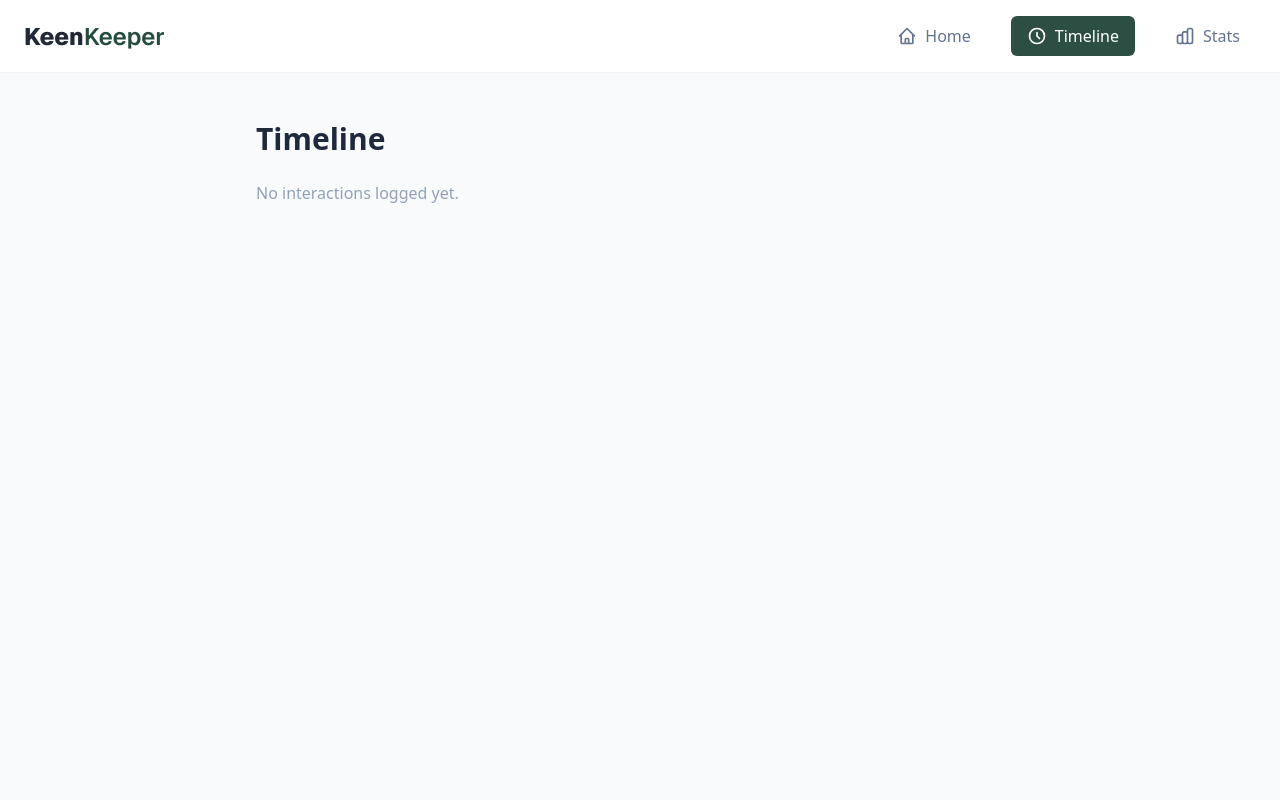
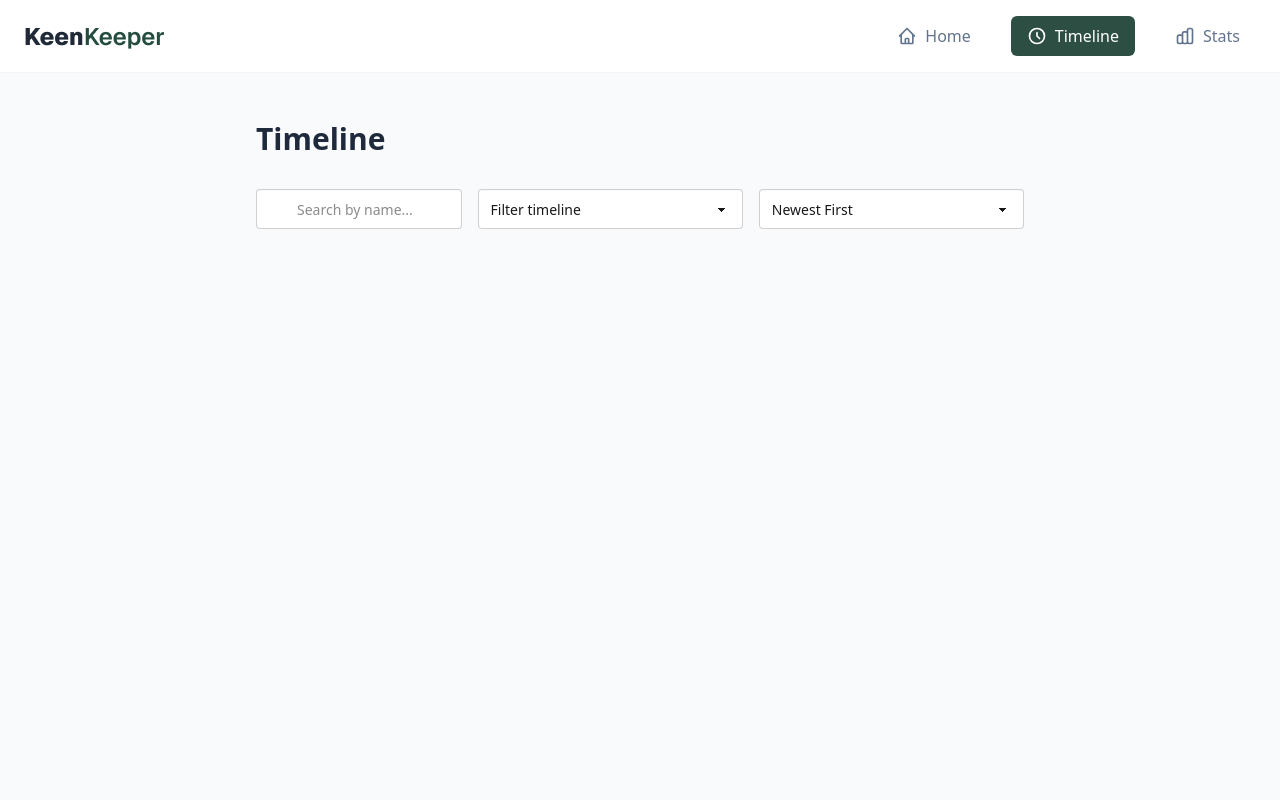
Before and after one commit to nasim20cse017/Keen-Keeper, a Next.js app: page /timeline in a window 1280 px wide. Shown: the top 800 px of the page. Built offline with nearby package versions, Linux system fonts and the light colour scheme.

Commit message:
Add search, filter and Sorting

```diff
--- a/src/app/timeline/page.jsx
+++ b/src/app/timeline/page.jsx
@@ -1,39 +1,77 @@
 "use client";
-import { useInteractions } from "@/Context/InteractionContext";
-import { HiOutlinePhone, HiOutlineChatBubbleLeftEllipsis, HiOutlineVideoCamera } from "react-icons/hi2";
+
+import React, { useState } from 'react';
+import { HiOutlinePhone, HiOutlineChatBubbleLeftEllipsis, HiOutlineVideoCamera, HiOutlineSearch } from "react-icons/hi2";
+import { HiOutlineSearchCircle } from 'react-icons/hi';
+import { useInteractions } from '@/Context/InteractionContext';
 
 const TimelinePage = () => {
   const { timeline } = useInteractions();
+  const [filter, setFilter] = useState('All');
+  const [search, setSearch] = useState('');
+  const [sortOrder, setSortOrder] = useState('newest');
 
-  const getIcon = (type) => {
-    switch(type) {
-      case 'Call': return <HiOutlinePhone />;
-      case 'Video': return <HiOutlineVideoCamera />;
-      default: return <HiOutlineChatBubbleLeftEllipsis />;
-    }
-  };
+  const filteredTimeline = timeline
+    .filter(item => (filter === 'All' || item.type === filter))
+    .filter(item => item.person.toLowerCase().includes(search.toLowerCase()))
+    .sort((a, b) => {
+      const dateA = new Date(a.date);
+      const dateB = new Date(b.date);
+      return sortOrder === 'newest' ? dateB - dateA : dateA - dateB;
+    });
 
   return (
     <div className="min-h-screen bg-[#f8fafc] py-12 px-4">
       <div className="max-w-3xl mx-auto">
-        <h1 className="text-3xl font-extrabold text-[#1e293b] mb-6">Timeline</h1>
+        <h1 className="text-3xl font-extrabold text-[#1e293b] mb-8">Timeline</h1>
 
+        <div className="flex flex-col md:flex-row gap-4 mb-8">
+          {/* Search */}
+          <div className="relative flex-grow">
+            <HiOutlineSearchCircle className="absolute left-3 top-1/2 -translate-y-1/2 text-gray-400" />
+            <input
+              type="text"
+              placeholder="Search by name..."
+              className="input input-bordered w-full pl-10 bg-white"
+              onChange={(e) => setSearch(e.target.value)}
+            />
+          </div>
+
+          {/* Filter */}
+          <select
+            className="select select-bordered bg-white"
+            onChange={(e) => setFilter(e.target.value)}
+          >
+            <option value="All">Filter timeline</option>
+            <option value="All">All types</option>
+            <option value="Call">Calls</option>
+            <option value="Text">Texts</option>
+            <option value="Video">Videos</option>
+          </select>
+
+          {/* Sort */}
+          <select
+            className="select select-bordered bg-white"
+            onChange={(e) => setSortOrder(e.target.value)}
+          >
+            <option value="newest">Newest First</option>
+            <option value="oldest">Oldest First</option>
+          </select>
+        </div>
+
+        {/* Entries */}
         <div className="space-y-3">
-          {timeline.length === 0 ? (
-            <p className="text-slate-400">No interactions logged yet.</p>
-          ) : (
-            timeline.map((item) => (
-              <div key={item.id} className="bg-white border rounded-xl p-4 flex items-center gap-5 shadow-sm">
-                <div className="bg-[#f1f5f9] p-3 rounded-lg text-2xl text-slate-600">
-                  {getIcon(item.type)}
-                </div>
-                <div>
-                  <p className="font-bold text-slate-800">{item.type} <span className="font-medium text-slate-500 text-sm">with {item.person}</span></p>
-                  <p className="text-xs text-slate-400">{item.date}</p>
-                </div>
+          {filteredTimeline.map((item) => (
+            <div key={item.id} className="bg-white border border-gray-100 rounded-xl p-4 flex items-center gap-5 shadow-sm">
+              <div className="bg-[#f1f5f9] p-3 rounded-lg text-2xl text-slate-600">
+                {item.type === 'Call' ? <HiOutlinePhone /> : item.type === 'Video' ? <HiOutlineVideoCamera /> : <HiOutlineChatBubbleLeftEllipsis />}
               </div>
-            ))
-          )}
+              <div className="flex-grow">
+                <p className="font-bold text-slate-800">{item.type} <span className="font-medium text-slate-500">with {item.person}</span></p>
+                <p className="text-xs text-slate-400 font-semibold">{item.date}</p>
+              </div>
+            </div>
+          ))}
         </div>
       </div>
     </div>
```
